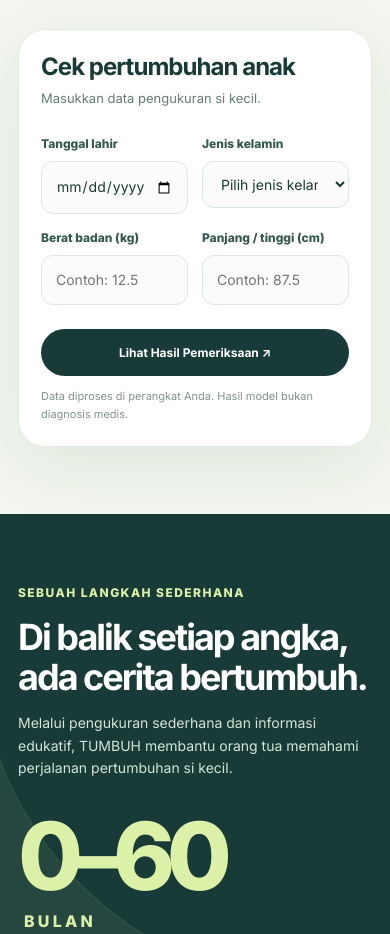
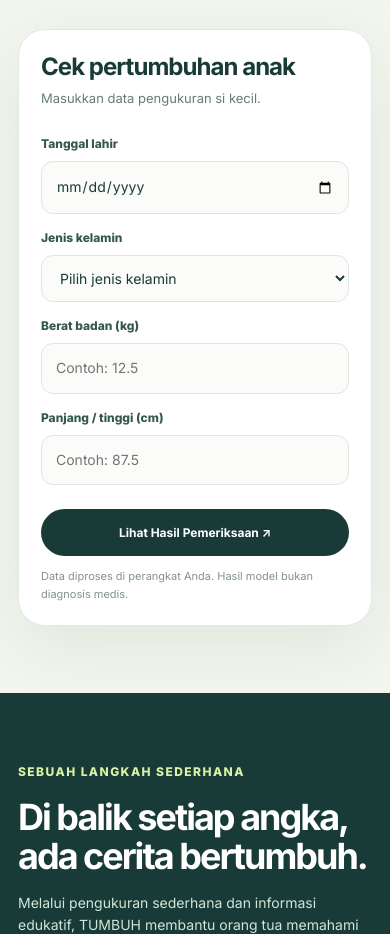
Before and after one commit to 231130518/tumbuh, a plain HTML site: page index.html in a window 390 px wide. Shown: the part 2742-3676 px from the top of the page. Drawn offline with nearby package versions, Linux system fonts and the light colour scheme; no server answers.

Commit message:
Susun empat input antropometri dalam satu kolom di ponsel

```diff
--- a/css/style.css
+++ b/css/style.css
@@ -1320,6 +1320,9 @@ img {
   }
   .form-grid {
     gap: 14px;
+  }
+  #growth-form .form-grid {
+    grid-template-columns: minmax(0, 1fr);
   }
   .impact-inner {
     display: block;
```
